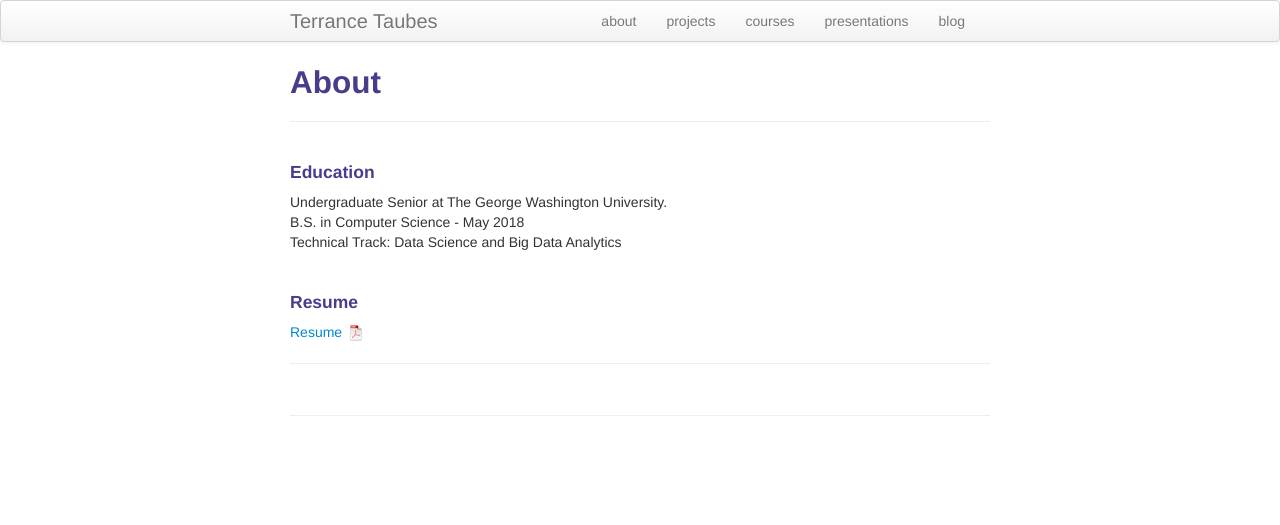
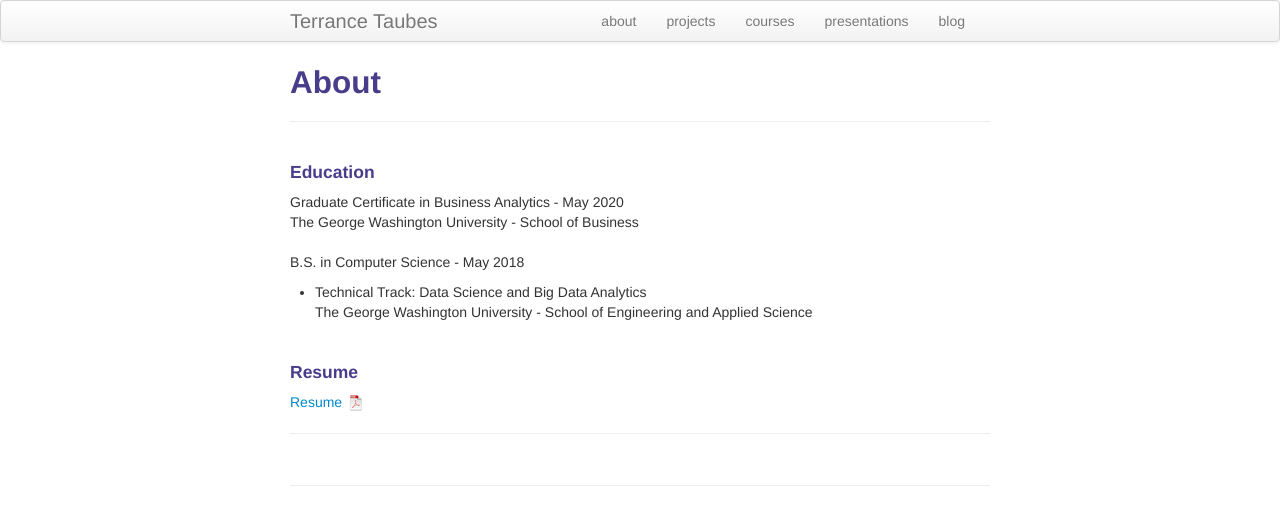
Before and after one commit to terrytaubes/terrytaubes.github.io, a Jekyll site: the page built from pages/about.md, in a window 1280 px wide. Shown: the top 525 px of the page. Built offline with Jekyll 4.4.1, drawn with Linux system fonts in a browser that asks for light colours.

Commit message:
Update about.md

```diff
--- a/pages/about.md
+++ b/pages/about.md
@@ -5,11 +5,15 @@ description: about me
 ---
 
 #### <a name="education"></a>Education
-Undergraduate Senior at The George Washington University.
+Graduate Certificate in Business Analytics - May 2020
 <br>
+The George Washington University - School of Business
+<br><br>
 B.S. in Computer Science  -  May 2018
 <br>
-Technical Track: Data Science and Big Data Analytics
+- Technical Track: Data Science and Big Data Analytics
+<br>
+The George Washington University - School of Engineering and Applied Science
 <br>
 <!-- #### <a name="currentposition"></a>current position -->
 
```
